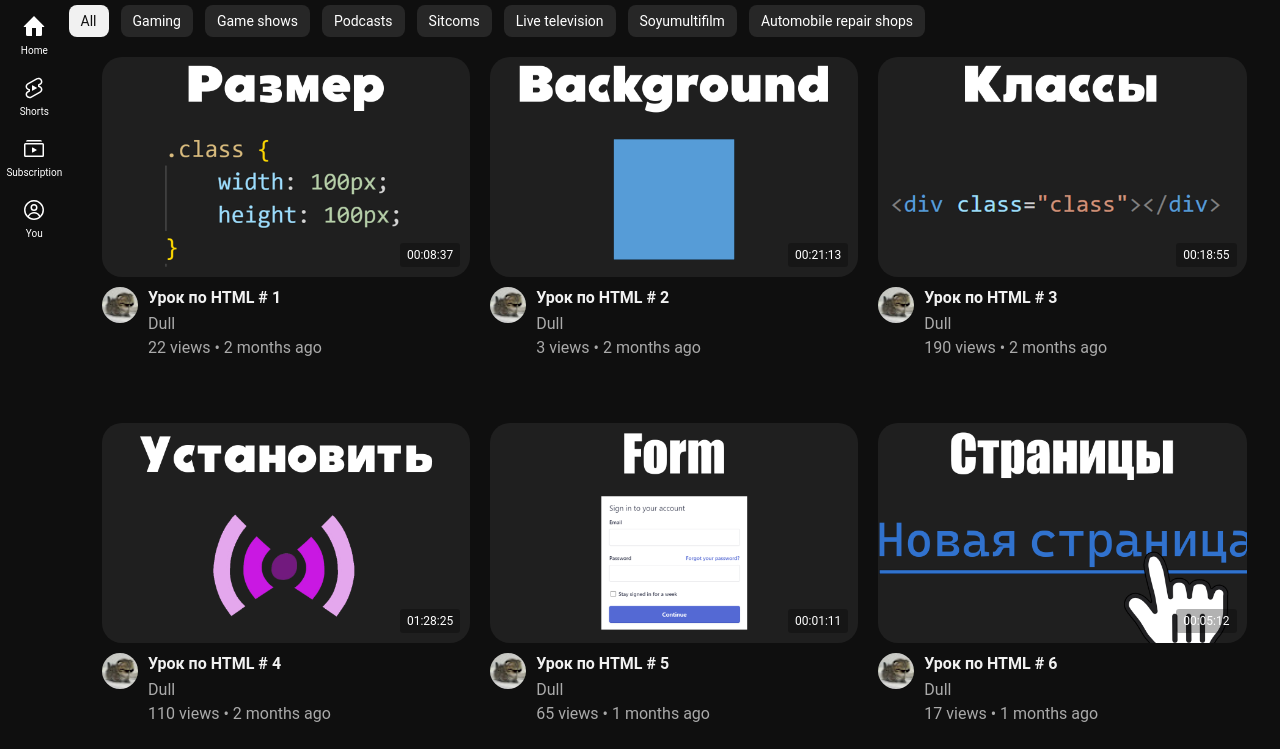
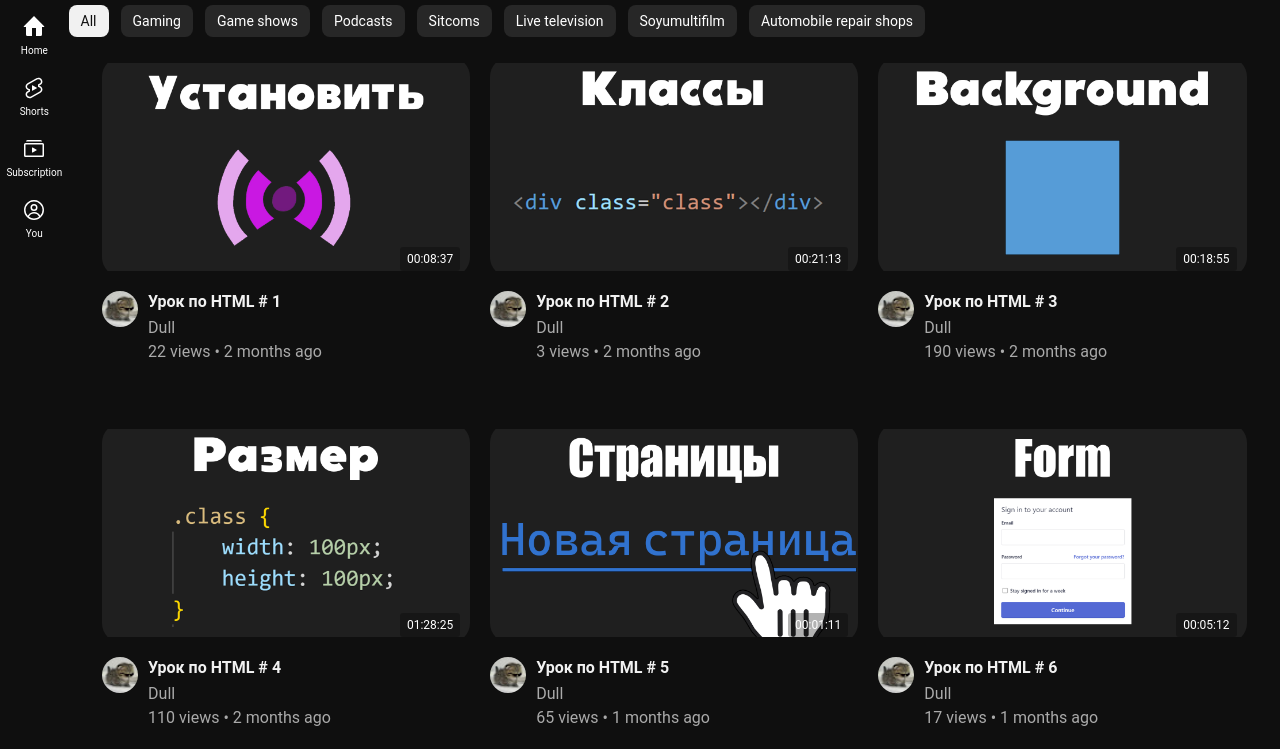
Before and after one commit to dimasliva/clone_youtube_html, a plain HTML site: page index.html in a window 1280 px wide. Shown: the part 51-800 px from the top of the page. Drawn offline with Linux system fonts and the light colour scheme.

Commit message:
(fix): 1 lesson

```diff
--- a/index.html
+++ b/index.html
@@ -242,7 +242,7 @@
           <div class="videos">
             <div class="video">
               <div class="preview_container">
-                <div class="preview"></div>
+                <img class="preview" src="./assets/images/Урок 4.jpg" />
                 <div class="timer">00:08:37</div>
               </div>
               <div class="desc_container">
@@ -257,10 +257,8 @@
 
             <div class="video">
               <div class="preview_container">
-                <div
-                  class="preview"
-                  style="background-image: url('./assets/images/Урок\ 8.jpg')"
-                ></div>
+                <img class="preview" src="./assets/images/Урок 7.jpg" />
+
                 <div class="timer">00:21:13</div>
               </div>
               <div class="desc_container">
@@ -275,10 +273,7 @@
 
             <div class="video">
               <div class="preview_container">
-                <div
-                  class="preview"
-                  style="background-image: url('./assets/images/Урок\ 7.jpg')"
-                ></div>
+                <img class="preview" src="./assets/images/Урок 8.jpg" />
 
                 <div class="timer">00:18:55</div>
               </div>
@@ -294,10 +289,7 @@
 
             <div class="video">
               <div class="preview_container">
-                <div
-                  class="preview"
-                  style="background-image: url('./assets/images/Урок\ 4..jpg')"
-                ></div>
+                <img class="preview" src="./assets/images/Урок 9.jpg" />
 
                 <div class="timer">01:28:25</div>
               </div>
@@ -313,10 +305,7 @@
 
             <div class="video">
               <div class="preview_container">
-                <div
-                  class="preview"
-                  style="background-image: url('./assets/images/Урок\ 16.jpg')"
-                ></div>
+                <img class="preview" src="./assets/images/Урок 15.jpg" />
 
                 <div class="timer">00:01:11</div>
               </div>
@@ -332,11 +321,7 @@
 
             <div class="video">
               <div class="preview_container">
-                <div
-                  class="preview"
-                  style="background-image: url('./assets/images/Урок\ 15.jpg')"
-                ></div>
-
+                <img class="preview" src="./assets/images/Урок 16.jpg" />
                 <div class="timer">00:05:12</div>
               </div>
               <div class="desc_container">
--- a/styles.css
+++ b/styles.css
@@ -277,10 +277,7 @@
 .container .main .content .videos .video .preview_container .preview {
   width: 100%;
   height: 220px;
-  background-image: url("/assets/images/Урок\ 9.jpg");
-  background-repeat: no-repeat;
-  background-size: cover;
-  background-position: center;
+  object-fit: contain;
   border-radius: 20px;
 }
 .container .main .content .videos .video .preview_container .timer {
```
Also changed, not shown: assets/images/Урок 4.jpg (renamed from assets/images/Урок 4..jpg).
